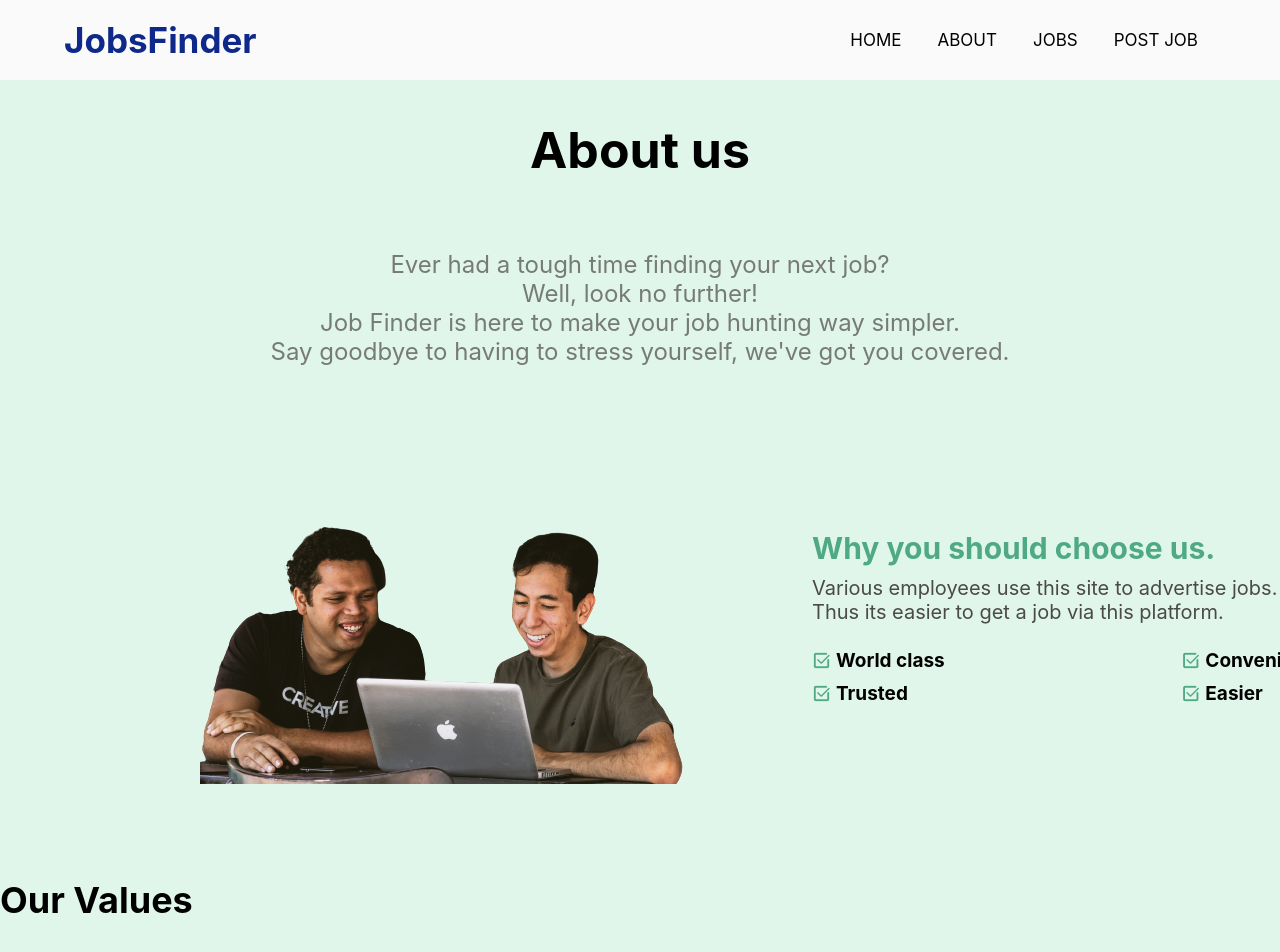
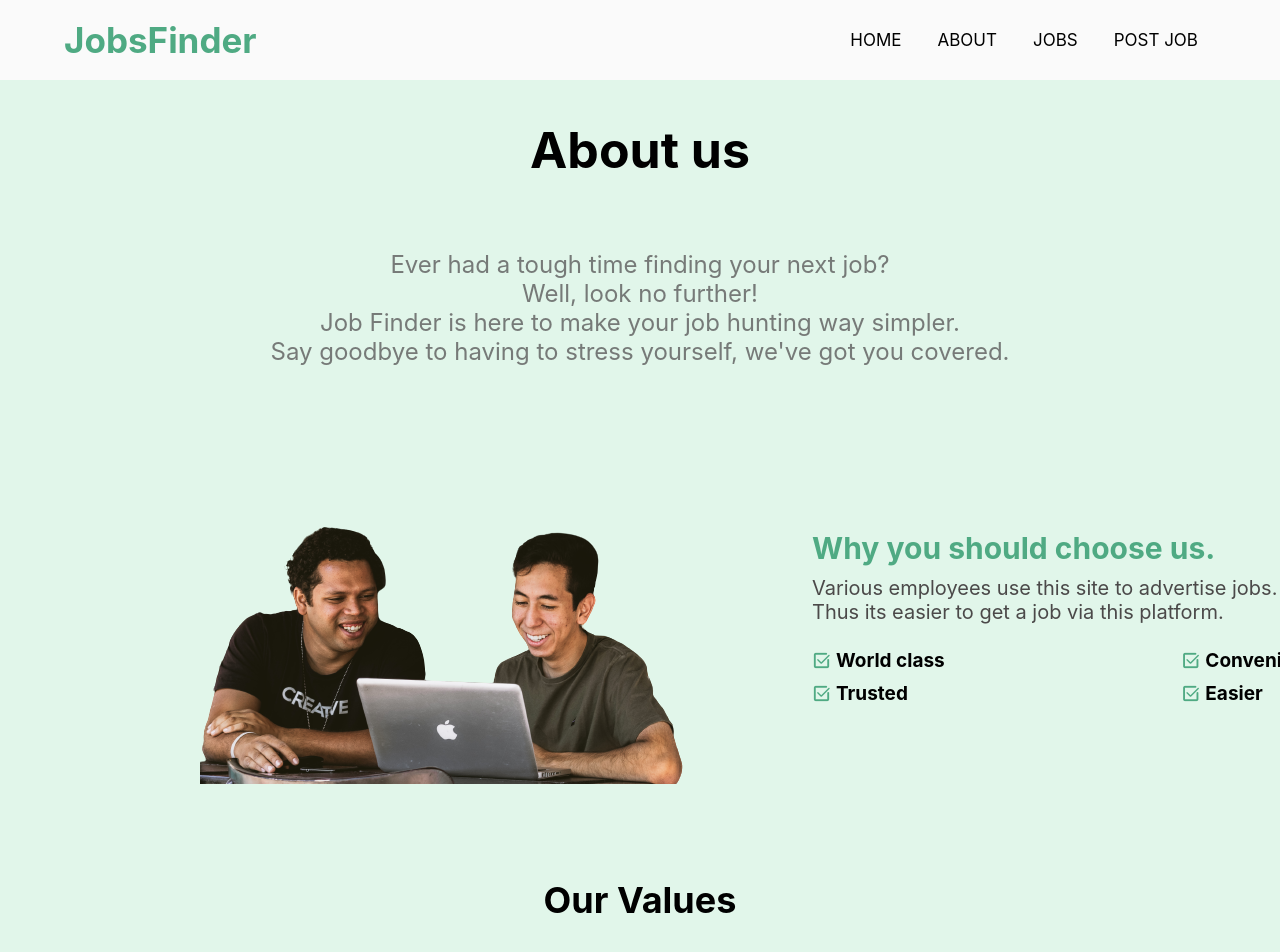
Before and after one commit to Noela-Murugi/Jobs_Finder_Frontend, a React (Create React App) app: page /about in a window 1280 px wide. Shown: the top 952 px of the page. Built offline with nearby package versions, Linux system fonts and the light colour scheme; some icons are missing.

Commit message:
final changes

```diff
--- a/src/About.css
+++ b/src/About.css
@@ -75,6 +75,7 @@
       color: black;
       font-size: 24px;
       /* font-weight: 30px; */
+      text-align: center;
   }
   /* Part4 */
 
--- a/src/navbar/NavBar.css
+++ b/src/navbar/NavBar.css
@@ -26,7 +26,7 @@ nav  {
 label.logo {
     font-size: 35px;
     line-height: 80px;
-    color: var(--blue);
+    color: #4FAA83;
     font-weight: 700;
 }
 
```
